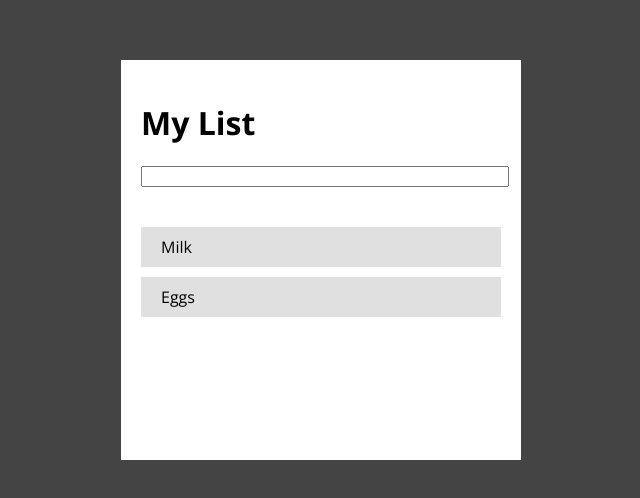
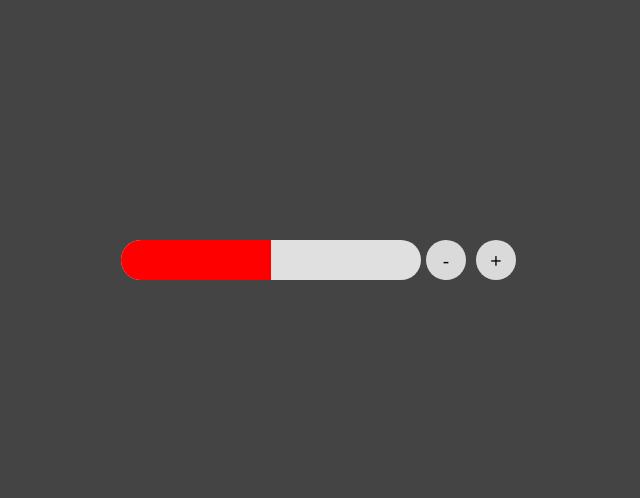
Before and after one commit to crazypixel/market-course, a React (Create React App) app: page /progress in a window 1280 px wide. Shown: the part 140-638 px from the top of the page, without its empty margins (319-959 px from the left). Built offline with nearby package versions, Linux system fonts and the light colour scheme.

Commit message:
routing using react-router-dom

```diff
--- a/src/components/App.js
+++ b/src/components/App.js
@@ -1,49 +1,29 @@
-import React, {useState, useCallback, useEffect} from 'react';
+import React from 'react';
 import styled from 'styled-components';
+import {BrowserRouter as Router, Route, Switch} from 'react-router-dom';
 
-const fetchFromServer = () => console.log('fetch...');
-const saveInServer = value => { console.log('save...')};
+// components
+import Progress from './Progress';
+import ShoppingList from './ShoppingList';
 
 const App = () => {
-	const [items, setItems] = useState(['Milk', 'Eggs']);
-	const [value, setValue] = useState('');
-	const [mounted, setMounted] = useState(false);
-
-	useEffect(() => {
-		fetchFromServer();
-	}, []);
-
-	useEffect(() => {
-		if (mounted) {
-			saveInServer(items);
-		}
-	}, [items, mounted]);
-
-	const handleChange = useCallback(e => {
-		setValue(e.target.value);
-	}, []);
-
-	const handleKeyDown = useCallback(event => {
-		if (event.which === 13) {
-			setItems([...items, value]);
-		}
-	}, [items, value]);
-
 	return (
 		<Container>
-			<Card>
-				<Title>My List</Title>
-				<Input
-					onChange={handleChange}
-					onKeyDown={handleKeyDown}
-				/>
+			<Router>
+				<Switch>
+					<Route exact path="/">
+						<ShoppingList />
+					</Route>
 
-				{
-					items.map(item => (
-						<Item key={item}>{item}</Item>
-					))
-				}
-			</Card>
+					<Route exact path="/progress">
+						<Progress/>
+					</Route>
+
+					<Route exact path="*">
+						{() => <h1>Not Found</h1>}
+					</Route>
+				</Switch>
+			</Router>
 		</Container>
 	);
 };
@@ -58,31 +38,3 @@ const Container = styled.div`
 	justify-content: center;
 	background: #444;
 `;
-
-const Card = styled.div`
-	width: 400px;
-	min-height: 400px;
-	background: #fff;
-	box-sizing: border-box;
-	padding: 20px;
-	display: flex;
-	flex-direction: column;
-`;
-
-const Title = styled.h1``;
-
-const Input = styled.input`
-	width: 100%;
-	margin-bottom: 40px;
-`;
-
-const Item = styled.div`
-	width: 100%;
-	height: 40px;
-	background: #e0e0e0;
-	margin-bottom: 10px;
-	display: flex;
-	align-items: center;
-	box-sizing: border-box;
-	padding-left: 20px;
-`;
--- /dev/null
+++ b/src/components/Progress.js
@@ -0,0 +1,65 @@
+import React, {useState, useCallback, useEffect} from 'react';
+import styled from 'styled-components';
+
+const Progress = () => {
+	const [value, setValue] = useState(50);
+	const [valid, setValid] = useState(false);
+	const add = useCallback(() => setValue(Math.min(100, value + 10)), [value]);
+	const sub = useCallback(() => setValue(Math.max(0, value - 10)), [value]);
+
+	useEffect(() => {
+		setValid(value >= 80)
+	}, [value]);
+
+	return (
+		<Container>
+			<Outer>
+				<Inner value={value} valid={valid}/>
+			</Outer>
+
+			<Button onClick={sub}>-</Button>
+			<Button onClick={add}>+</Button>
+		</Container>
+	);
+};
+
+export default Progress;
+
+const Container = styled.div`
+  width: 500px;
+  height: 200px;
+  display: flex;
+  align-items: center;
+  justify-content: center;
+`;
+
+const Outer = styled.div`
+	width: 300px;
+	height: 40px;
+	background: #e0e0e0;
+	border-radius: 20px;
+	position: relative;
+	overflow: hidden;
+`;
+
+const Inner = styled.div`
+	position: absolute;
+	transition: all 500ms;
+	top: 0;
+	left: 0;
+	width: ${({value}) => `${value}%`};
+	height: 40px;
+	background: ${({valid}) => valid ? 'green' : 'red'};
+`;
+
+const Button = styled.div`
+	height: 40px;
+	width: 40px;
+	border-radius: 50%;
+	background: #dadada;
+	display: flex;
+	align-items: center;
+	justify-content: center;
+	margin: 0 5px;
+	font-size: 20px;
+`;
--- /dev/null
+++ b/src/components/ShoppingList.js
@@ -0,0 +1,81 @@
+import React, {useState, useCallback, useEffect} from 'react';
+import styled from 'styled-components';
+import {useLocation, useHistory, useParams} from 'react-router-dom';
+
+const fetchFromServer = () => console.log('fetch...');
+const saveInServer = value => {
+	console.log('save...')
+};
+
+const ShoppingList = props => {
+	console.log(props);
+	const [items, setItems] = useState(['Milk', 'Eggs']);
+	const [value, setValue] = useState('');
+	const [mounted, setMounted] = useState(false);
+
+	useEffect(() => {
+		fetchFromServer();
+	}, []);
+
+	useEffect(() => {
+		if (mounted) {
+			saveInServer(items);
+		}
+	}, [items, mounted]);
+
+	const handleChange = useCallback(e => {
+		setValue(e.target.value);
+	}, []);
+
+	const handleKeyDown = useCallback(event => {
+		if (event.which === 13) {
+			setItems([...items, value]);
+		}
+	}, [items, value]);
+
+	return (
+		<Card>
+			<Title>My List</Title>
+			<Input
+				onChange={handleChange}
+				onKeyDown={handleKeyDown}
+			/>
+
+			{
+				items.map(item => (
+					<Item key={item}>{item}</Item>
+				))
+			}
+		</Card>
+	);
+};
+
+export default ShoppingList;
+
+const Card = styled.div`
+	width: 400px;
+	min-height: 400px;
+	background: #fff;
+	box-sizing: border-box;
+	padding: 20px;
+	display: flex;
+	flex-direction: column;
+`;
+
+const Title = styled.h1``;
+
+const Input = styled.input`
+	width: 100%;
+	margin-bottom: 40px;
+`;
+
+const Item = styled.div`
+	width: 100%;
+	height: 40px;
+	background: #e0e0e0;
+	margin-bottom: 10px;
+	display: flex;
+	align-items: center;
+	box-sizing: border-box;
+	padding-left: 20px;
+`;
```
